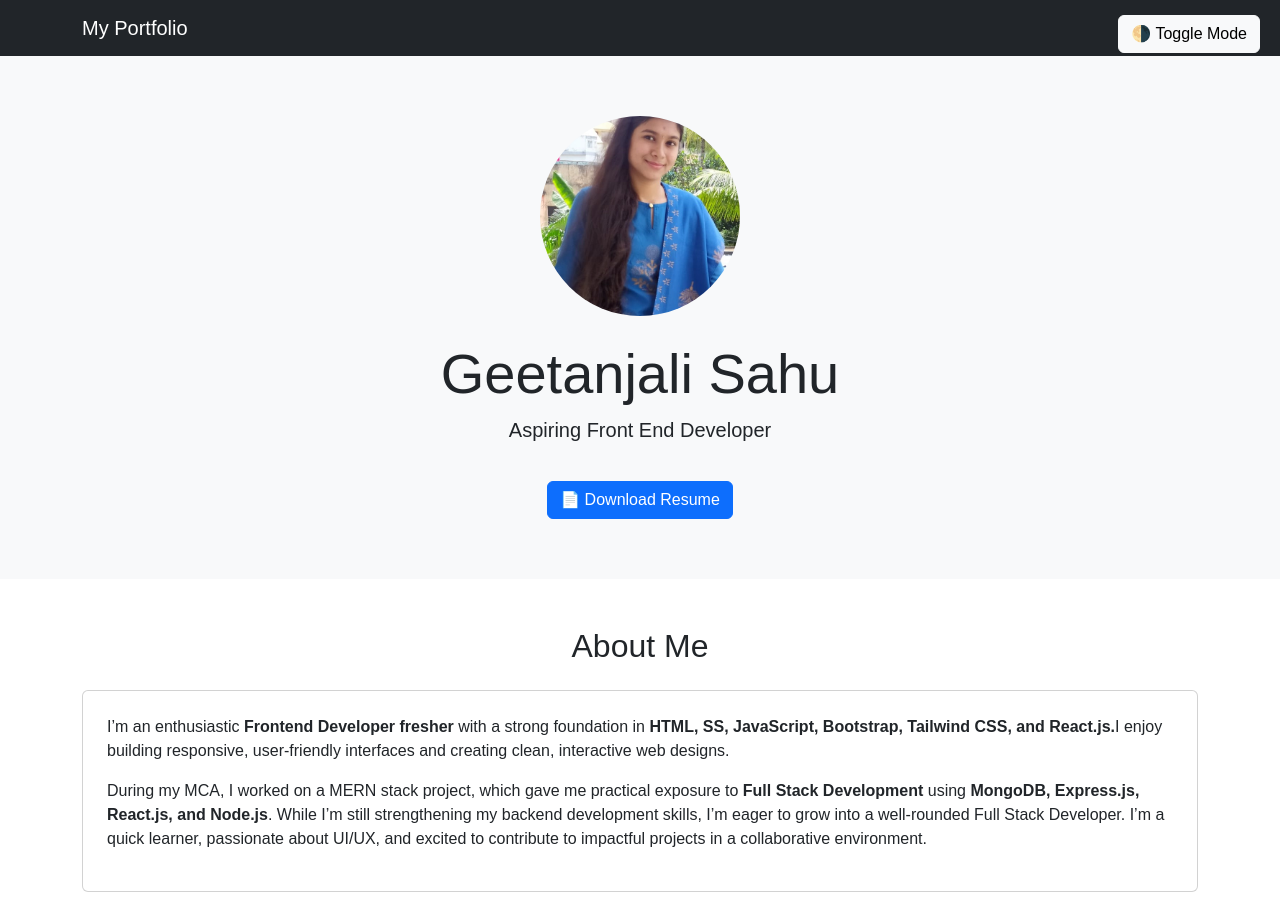
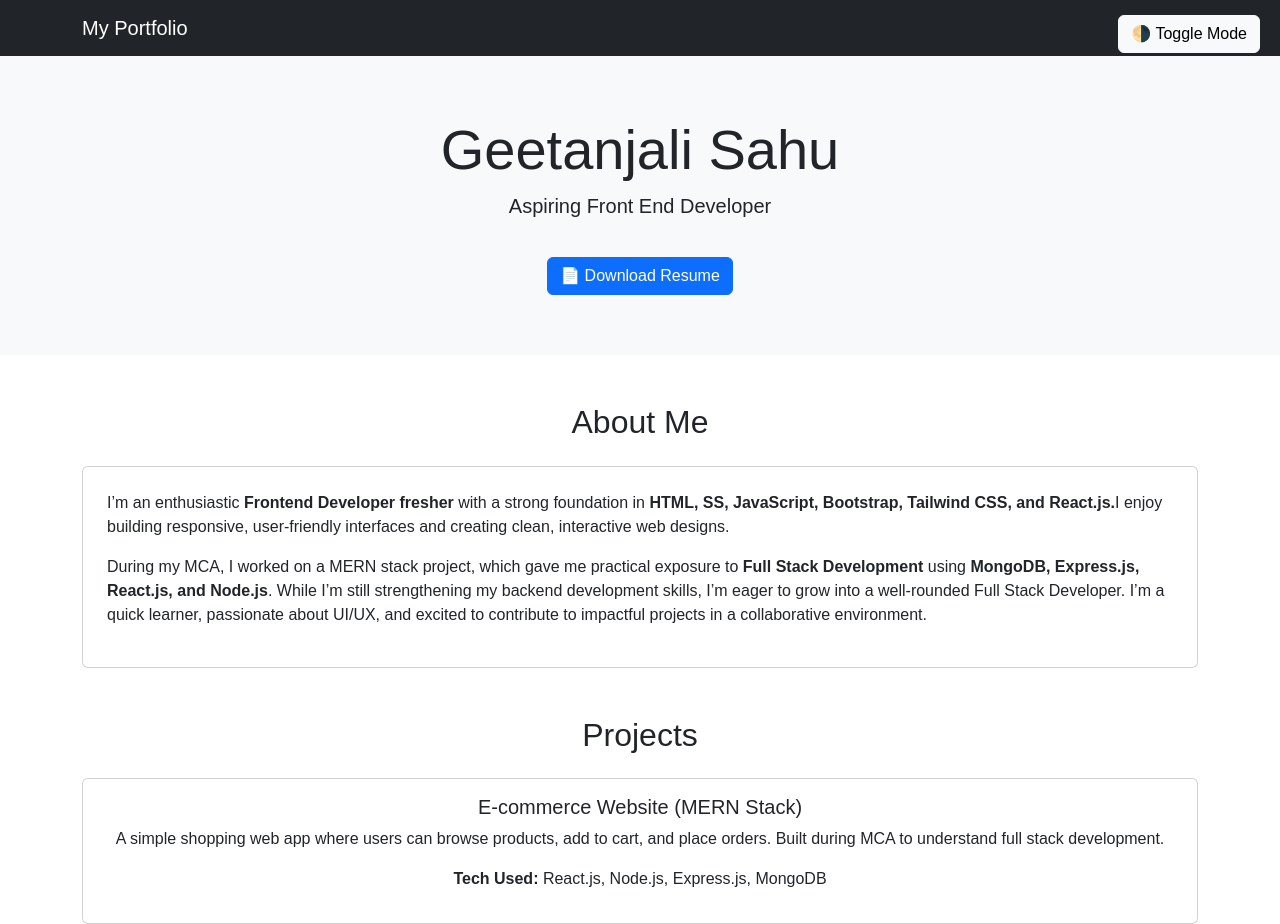
Before and after one commit to Geet-04/-My-Portfolio-, a website: page index.html in a window 1280 px wide. Shown: the top 924 px of the page. Drawn offline with nearby package versions, Linux system fonts and the light colour scheme.

Commit message:
updated_portfolio

```diff
--- a/index.html
+++ b/index.html
@@ -20,7 +20,6 @@
 
   <section class="hero">
     <div class="container">
-      <img src="images/geetapic.jpg" alt="Profile Picture" class="img-fluid rounded-circle mb-4" style="width: 200px; height: 200px; object-fit: cover;"/>
       <h1 class="display-4">Geetanjali Sahu</h1>
       <p class="lead">Aspiring Front End Developer</p>
       <a href="files/Geetanjal_ Resume.pdf" class="btn btn-primary resume-btn" download>📄 Download Resume</a>
@@ -62,44 +61,8 @@
         <p><strong>Tech Used:</strong> HTML5, CSS3, Bootstrap, JavaScript</p>
       </div>
     </div>
+  </section>
 
-    <!-- Add more project cards below if needed -->
-     <!-- <div class="col-md-4">
-        <div class="card project-card">
-          <div class="card-body">
-            <h5 class="card-title">Blog App</h5>
-            <p class="card-text">A CRUD-based blog application using Node.js and MongoDB.</p>
-          </div>
-        </div>
-      </div>
-    </div> -->
-  </section>
-  <!-- Skill Section
-  <section class="container my-5">
-    <h2 class="text-center mb-4">Skills</h2>
-    <div class="row text-center">
-      <div class="col-md-3">
-        <div class="card skill-card p-3">
-          <h5>HTML & CSS</h5>
-        </div>
-      </div>
-      <div class="col-md-3">
-        <div class="card skill-card p-3">
-          <h5>JavaScript</h5>
-        </div>
-      </div>
-      <div class="col-md-3">
-        <div class="card skill-card p-3">
-          <h5>Bootstrap</h5>
-        </div>
-      </div>
-      <div class="col-md-3">
-        <div class="card skill-card p-3">
-          <h5>Node.js & MongoDB</h5>
-        </div>
-      </div>
-    </div>
-  </section> -->
   <!-- Technical Skills -->
   <section class="container section-bg text-center">
     <h2 class="section-title ">Technical Skills</h2>
```
Also changed, not shown: images/geetapic.jpg (deleted), 2 other files.
